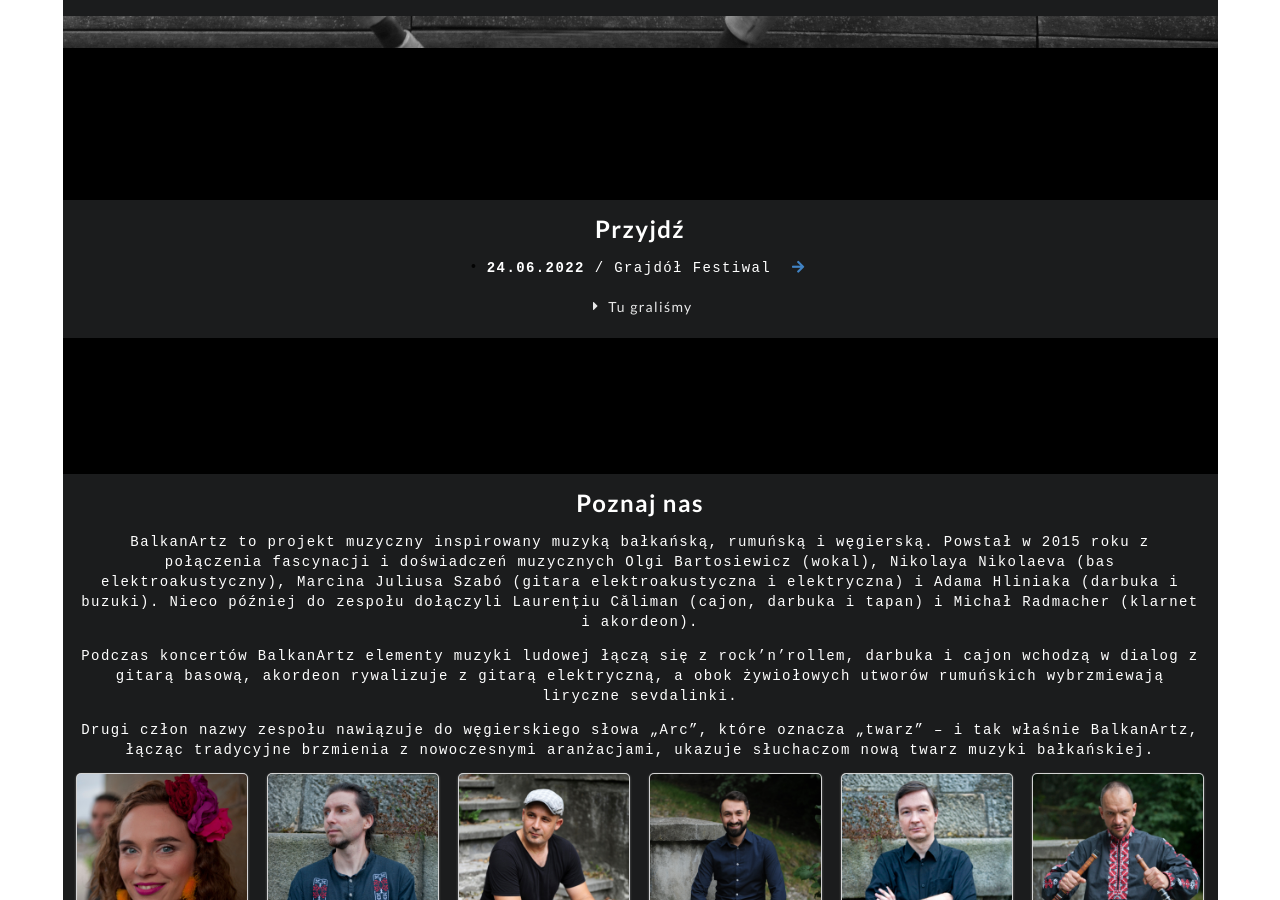
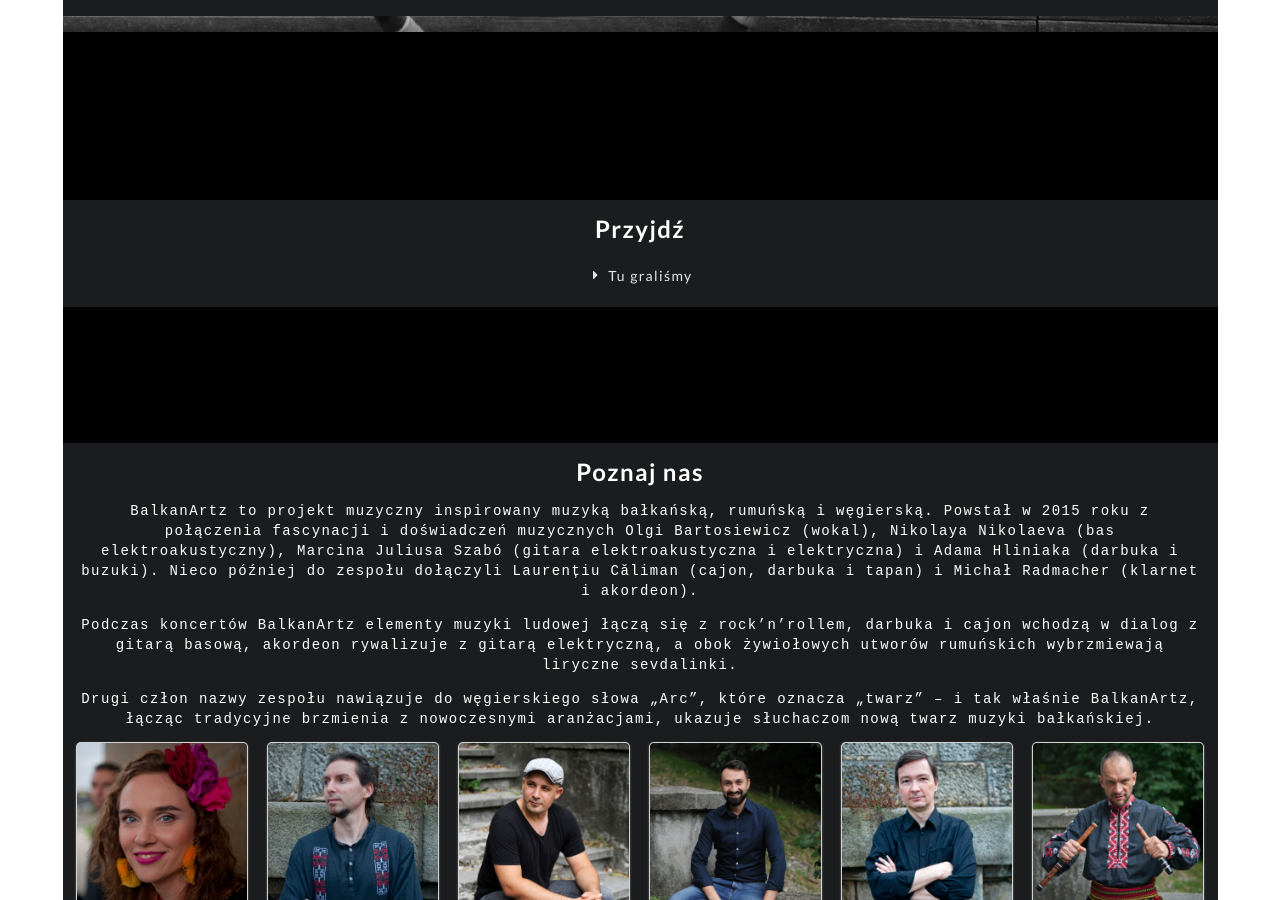
Before and after one commit to mradmacher/balkanartz.eu, a Jekyll site: the page built from index.html, in a window 1280 px wide and 900 px high, scrolled down 1448 px. Built offline with Jekyll 4.4.1, drawn with Linux system fonts in a browser that asks for light colours.

Commit message:
move last concert to archive

```diff
--- a/index.html
+++ b/index.html
@@ -78,9 +78,11 @@
     <div class="sixteen wide computer sixteen wide mobile center aligned black column">
       <h2 class="header">Przyjdź</h2>
       <ul class="ui list">
+        <!--
         <li class="item">
           <b>24.06.2022</b> / Grajdół Festiwal <a href="https://www.grajdolfestiwal.pl">&nbsp;<i class="arrow right icon"></i></a>
         </li>
+        -->
       </ul>
 
       <div class="ui inverted accordion">
@@ -104,6 +106,7 @@
 
             <h4 class="header">Wybrane festiwale i wydarzenia kulturalne</h4>
             <ul class="ui list">
+              <li class="item">Grajdół Festiwal 2022</li>
               <li class="item">Pannonica Festival 2021</li>
               <li class="item">Art Picnic w Willi Decjusza (Kraków) 2020</li>
               <li class="item">Festiwal na Skalance 2020</li>
```
